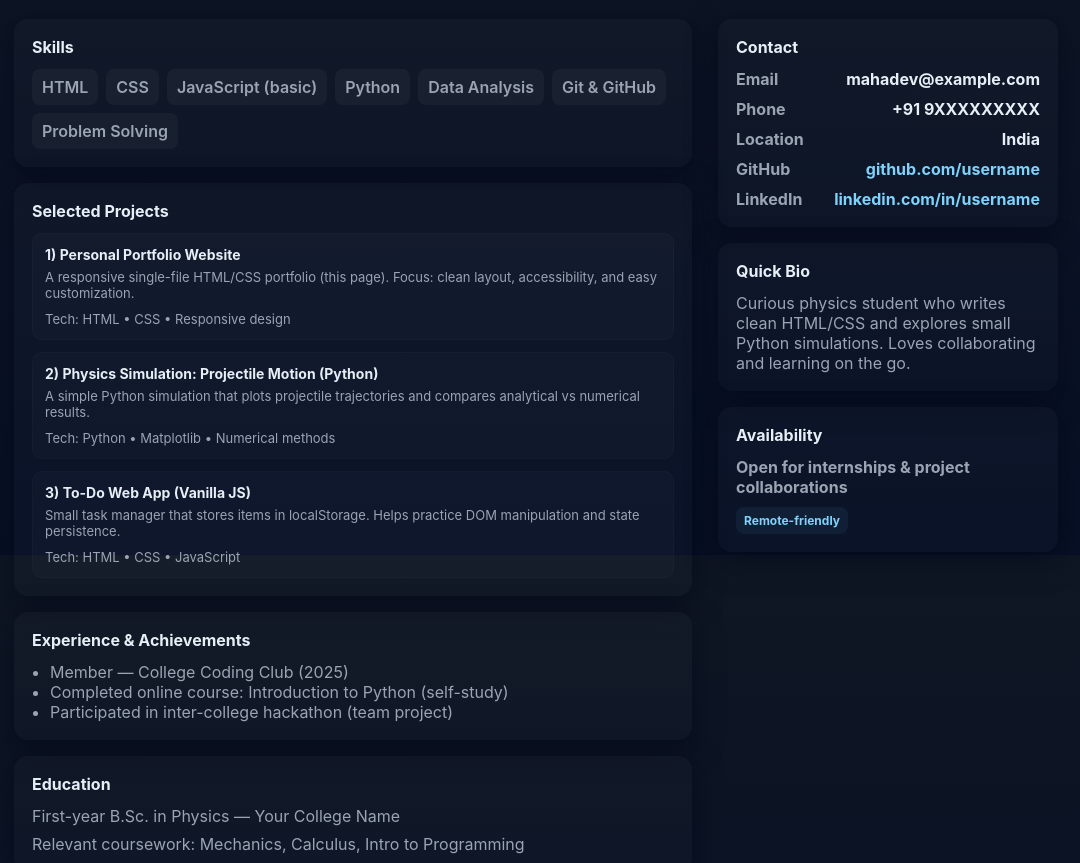
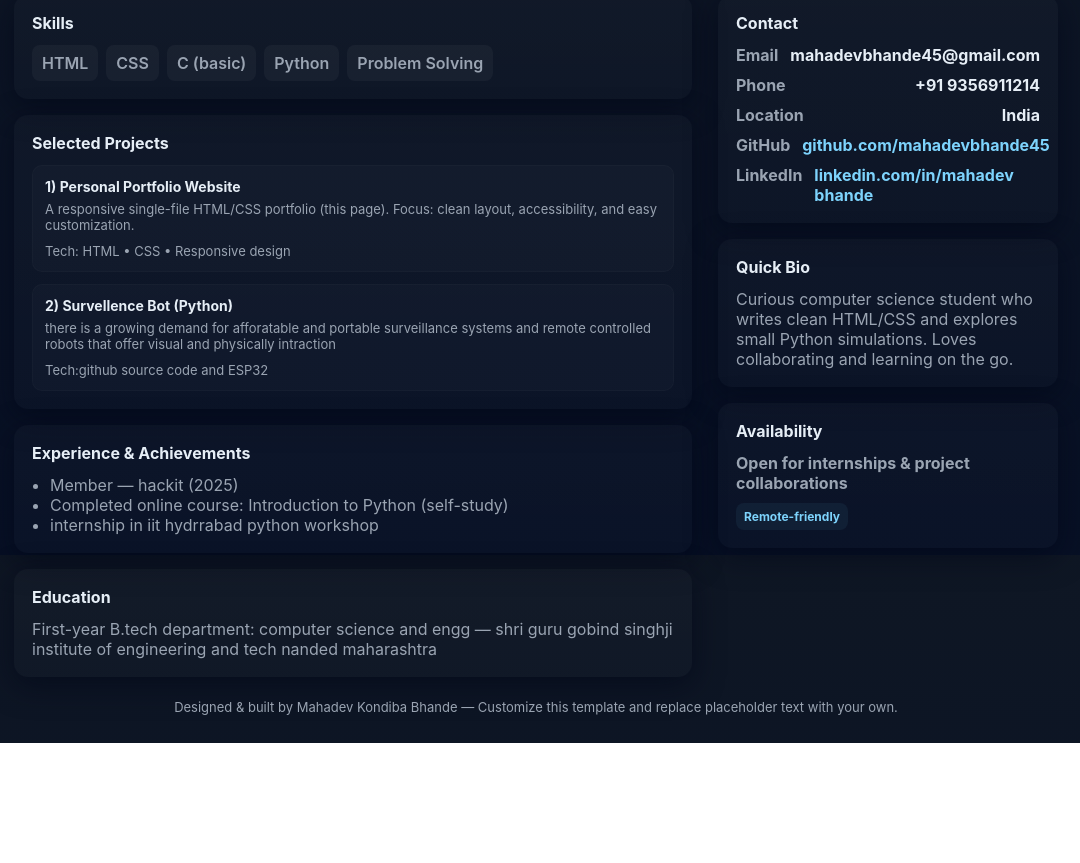
Before and after one commit to mahadevbhande45/mahadevbhande45.github.io, a plain HTML site: page index.html in a window 1280 px wide. Shown: the part 281-1144 px from the top of the page, without its empty margins (104-1184 px from the left). After the commit the page ends 1024 px from the top, so only its background shows below. Drawn offline with Linux system fonts and the light colour scheme.

Commit message:
Update index.html

```diff
--- a/index.html
+++ b/index.html
@@ -78,7 +78,7 @@ footer{margin-top:22px;text-align:center;color:var(--muted);font-size:13px}
         <div class="hero">
           <h1 class="name">Kondiba Bhande</h1>
           <div class="role">First-year Physics student • Budding Web Developer • Problem Solver</div>
-          <p class="bio">I build small, useful web projects and explore computational physics problems. I enjoy clean code, step-by-step debugging, and turning ideas into working prototypes. Seeking internships or project collaborations in web development and scientific computing.</p>
+          <p class="bio">I build small, useful web projects and explore . I enjoy clean code, step-by-step debugging, and turning ideas into working prototypes. Seeking internships or project collaborations in web development and scientific computing.</p>
           <div class="top-actions">
             <a class="btn" href="#projects">View Projects</a>
             <a class="btn ghost" href="mailto:mahadev@example.com">Contact Me</a>
@@ -92,10 +92,8 @@ footer{margin-top:22px;text-align:center;color:var(--muted);font-size:13px}
       <div class="skills">
         <span class="skill">HTML</span>
         <span class="skill">CSS</span>
-        <span class="skill">JavaScript (basic)</span>
+        <span class="skill">C (basic)</span>
         <span class="skill">Python</span>
-        <span class="skill">Data Analysis</span>
-        <span class="skill">Git & GitHub</span>
         <span class="skill">Problem Solving</span>
       </div>
     </div>
@@ -110,15 +108,9 @@ footer{margin-top:22px;text-align:center;color:var(--muted);font-size:13px}
         </article>
 
         <article class="project">
-          <h3>2) Physics Simulation: Projectile Motion (Python)</h3>
-          <p>A simple Python simulation that plots projectile trajectories and compares analytical vs numerical results.</p>
-          <div class="meta">Tech: Python • Matplotlib • Numerical methods</div>
-        </article>
-
-        <article class="project">
-          <h3>3) To-Do Web App (Vanilla JS)</h3>
-          <p>Small task manager that stores items in localStorage. Helps practice DOM manipulation and state persistence.</p>
-          <div class="meta">Tech: HTML • CSS • JavaScript</div>
+          <h3>2) Survellence Bot (Python)</h3>
+          <p>there is a growing demand for afforatable and portable surveillance systems and remote controlled robots that offer visual and physically intraction </p>
+          <div class="meta">Tech:github source code and ESP32</div>
         </article>
       </div>
     </div>
@@ -126,34 +118,32 @@ footer{margin-top:22px;text-align:center;color:var(--muted);font-size:13px}
     <div class="card" style="margin-top:16px">
       <h2>Experience & Achievements</h2>
       <ul style="margin:0;padding-left:18px;color:var(--muted)">
-        <li>Member — College Coding Club (2025)</li>
+        <li>Member — hackit (2025)</li>
         <li>Completed online course: Introduction to Python (self-study)</li>
-        <li>Participated in inter-college hackathon (team project)</li>
+        <li>internship in iit hydrrabad python workshop</li>
       </ul>
     </div>
 
     <div class="card" style="margin-top:16px">
       <h2>Education</h2>
-      <div style="color:var(--muted)">First-year B.Sc. in Physics — Your College Name</div>
-      <div style="margin-top:8px;color:var(--muted)">Relevant coursework: Mechanics, Calculus, Intro to Programming</div>
-    </div>
+      <div style="color:var(--muted)">First-year B.tech department: computer science and engg — shri guru gobind singhji institute of engineering and tech nanded maharashtra</div>    </div>
   </section>
 
   <aside>
     <div class="card">
       <h2>Contact</h2>
       <div class="list">
-        <div class="info-row"><span class="label">Email</span><span class="value">mahadev@example.com</span></div>
-        <div class="info-row"><span class="label">Phone</span><span class="value">+91 9XXXXXXXXX</span></div>
+        <div class="info-row"><span class="label">Email</span><span class="value">mahadevbhande45@gmail.com</span></div>
+        <div class="info-row"><span class="label">Phone</span><span class="value">+91 9356911214</span></div>
         <div class="info-row"><span class="label">Location</span><span class="value">India</span></div>
-        <div class="info-row"><span class="label">GitHub</span><span class="value"><a href="#">github.com/username</a></span></div>
-        <div class="info-row"><span class="label">LinkedIn</span><span class="value"><a href="#">linkedin.com/in/username</a></span></div>
+        <div class="info-row"><span class="label">GitHub</span><span class="value"><a href="#">github.com/mahadevbhande45</a></span></div>
+        <div class="info-row"><span class="label">LinkedIn</span><span class="value"><a href="#">linkedin.com/in/mahadev bhande</a></span></div>
       </div>
     </div>
 
     <div class="card" style="margin-top:16px">
       <h2>Quick Bio</h2>
-      <p style="margin:0;color:var(--muted)">Curious physics student who writes clean HTML/CSS and explores small Python simulations. Loves collaborating and learning on the go.</p>
+      <p style="margin:0;color:var(--muted)">Curious computer science student who writes clean HTML/CSS and explores small Python simulations. Loves collaborating and learning on the go.</p>
     </div>
 
     <div class="card" style="margin-top:16px">
```
